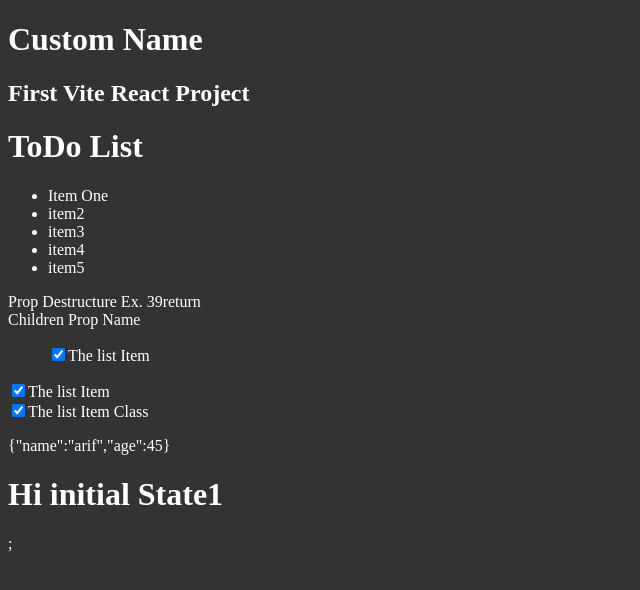
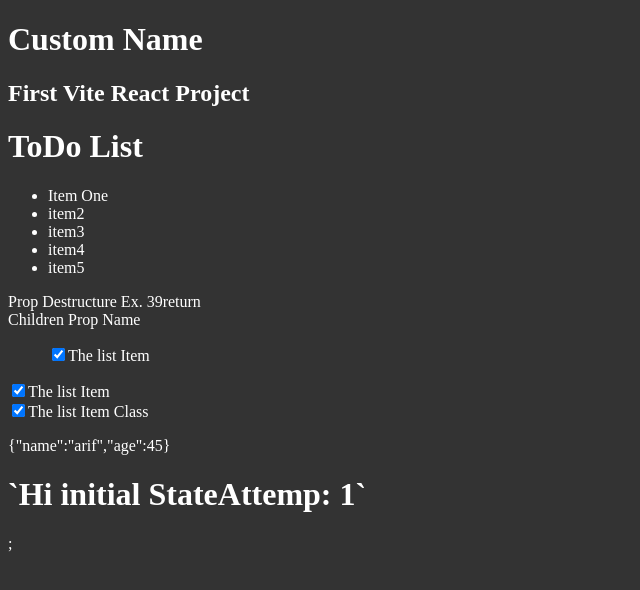
Before and after one commit to iqbal-arif/SimplifiedReactJS, a React (Vite) app in the folder demo/vite-project/myviteproject/: page / in a window 1280 px wide. Shown: the top 590 px of the page, without its empty margins (0-640 px from the left). Built offline with nearby package versions, Linux system fonts and the light colour scheme.

Commit message:
modified:   demo/vite-project/myviteproject/src/App.jsx

```diff
--- a/demo/vite-project/myviteproject/src/App.jsx
+++ b/demo/vite-project/myviteproject/src/App.jsx
@@ -90,8 +90,8 @@ useState needs to be stated initially in the function before anything else
       <p>{JSON.stringify(user)}</p>
       {/* lesson17: useState */}
       <h1 onClick={handleClick}>
-        Hi {name}
-        {attempt}
+        `Hi {name}
+        Attemp: {attempt}`
       </h1>
       ;
     </div>
```
